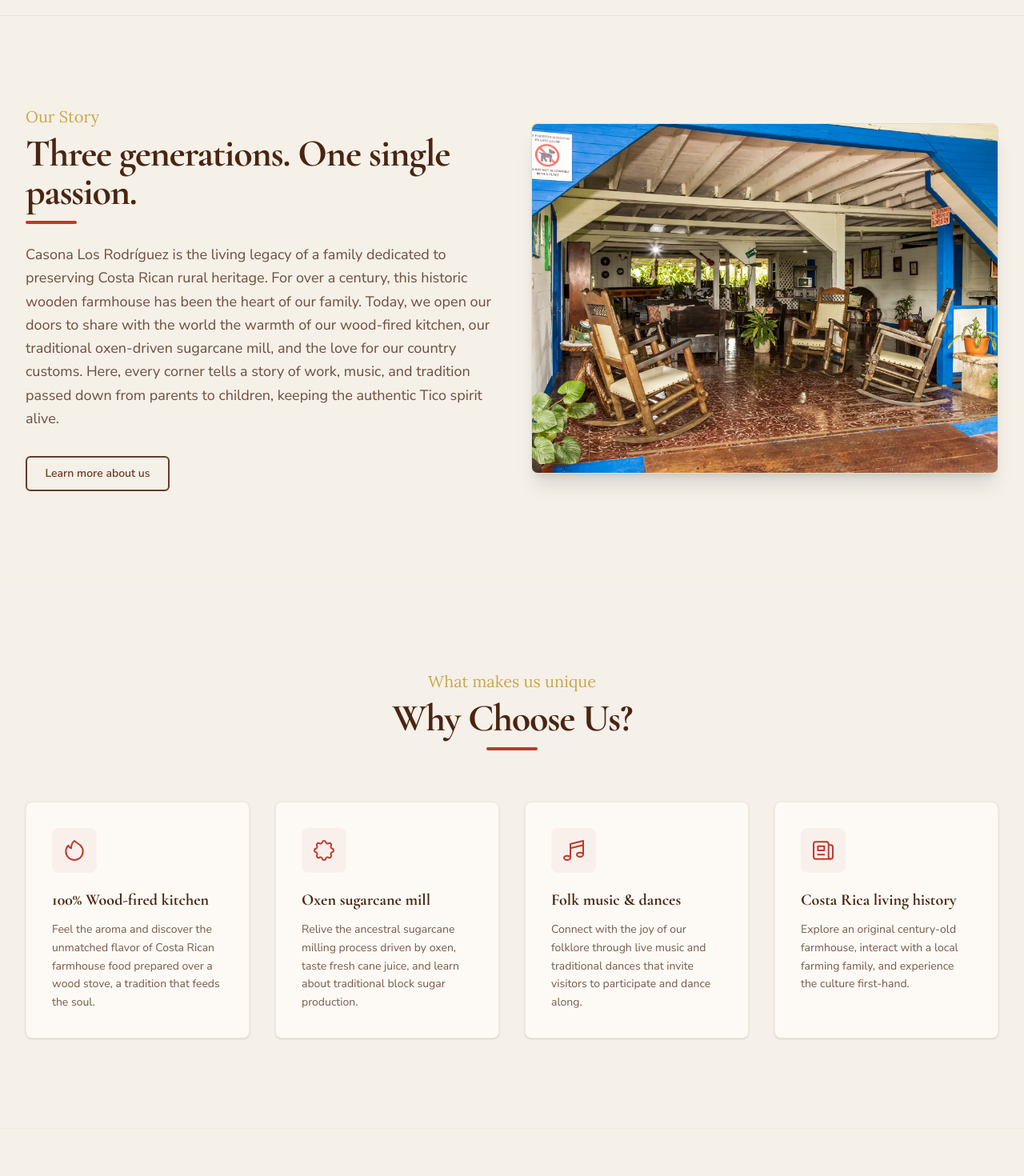
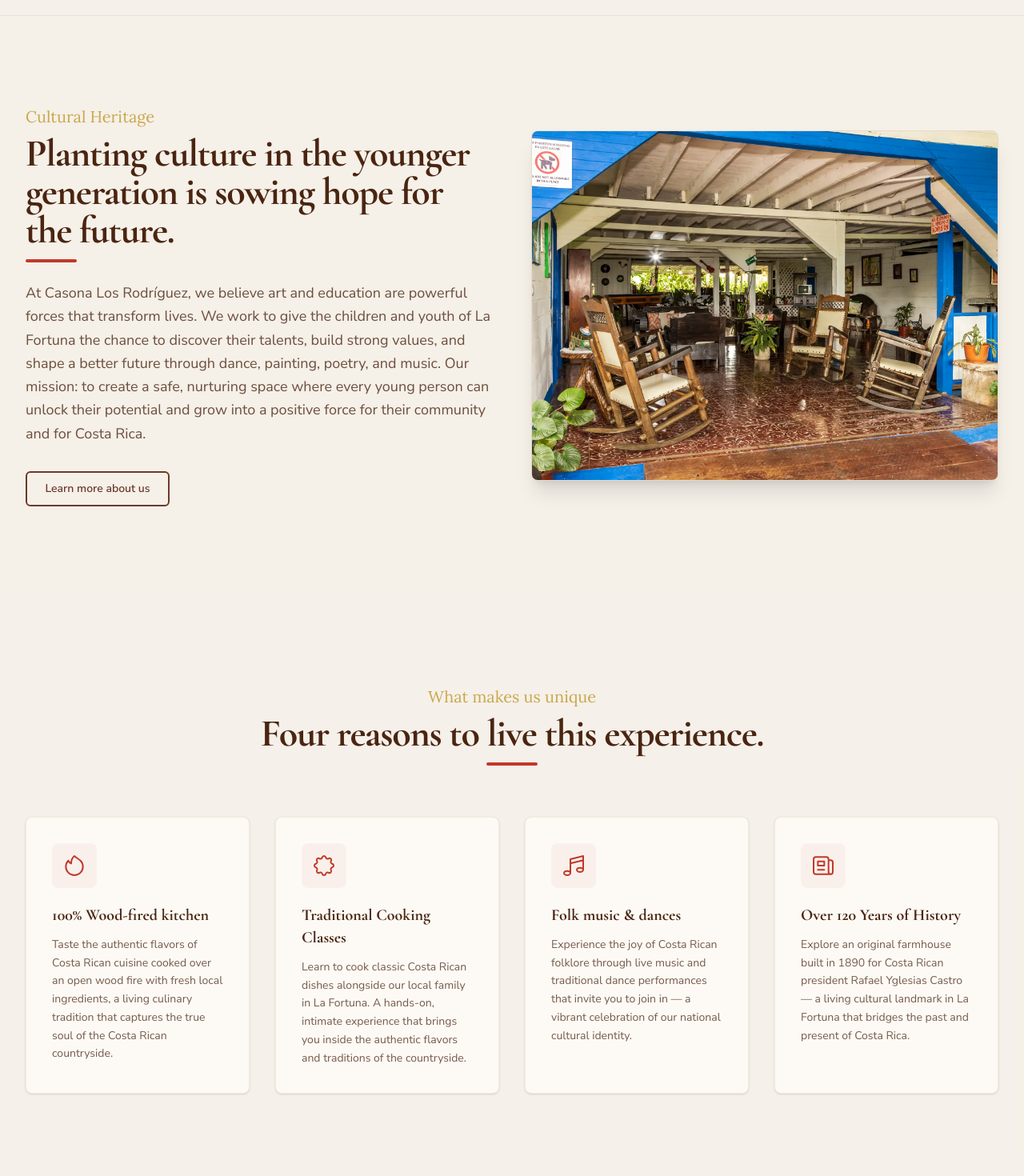
Before and after one commit to hevrasolutions/web-casona-los-rodriguez, a Next.js app: page /en in a window 1280 px wide. Shown: the part 1340-2810 px from the top of the page at 80% size. Built offline with nearby package versions, Linux system fonts and the light colour scheme; no server answers.

Commit message:
modificacion del copy del home

```diff
--- a/src/components/content/StorySection.tsx
+++ b/src/components/content/StorySection.tsx
@@ -12,13 +12,13 @@ interface StorySectionProps {
 export default function StorySection({ locale }: StorySectionProps) {
   const isEs = locale === 'es';
 
-  const title = isEs ? 'Tres generaciones. Una sola pasión.' : 'Three generations. One single passion.';
-  const subtitle = isEs ? 'Nuestra Historia' : 'Our Story';
+  const title = isEs ? 'Sembrar cultura en la juventud es cosechar esperanza para el futuro.' : 'Planting culture in the younger generation is sowing hope for the future.';
+  const subtitle = isEs ? 'Legado Cultural' : 'Cultural Heritage';
   const buttonLabel = isEs ? 'Conócenos más' : 'Learn more about us';
 
   const content = isEs
-    ? 'Casona Los Rodríguez es el legado vivo de una familia dedicada a preservar la herencia rural costarricense. Durante más de un siglo, esta casona de madera ha sido el corazón de nuestra familia. Hoy, abrimos nuestras puertas para compartir con el mundo el calor de nuestra cocina de leña, el funcionamiento de nuestro trapiche tradicional y el amor por nuestras costumbres campesinas. Aquí, cada rincón cuenta una historia de trabajo, música y tradición que ha pasado de padres a hijos, manteniendo vivo el auténtico espíritu tico.'
-    : 'Casona Los Rodríguez is the living legacy of a family dedicated to preserving Costa Rican rural heritage. For over a century, this historic wooden farmhouse has been the heart of our family. Today, we open our doors to share with the world the warmth of our wood-fired kitchen, our traditional oxen-driven sugarcane mill, and the love for our country customs. Here, every corner tells a story of work, music, and tradition passed down from parents to children, keeping the authentic Tico spirit alive.';
+    ? 'En Casona Los Rodríguez creemos que el arte y la educación son herramientas poderosas para transformar vidas. Trabajamos para brindar a los niños y jóvenes de La Fortuna oportunidades de desarrollar sus talentos, fortalecer sus valores y construir un futuro mejor a través de clases de baile, pintura, poesía y música. Nuestra misión: crear un espacio seguro donde cada joven pueda descubrir su potencial y convertirse en un agente de cambio positivo para su comunidad y para Costa Rica.'
+    : 'At Casona Los Rodríguez, we believe art and education are powerful forces that transform lives. We work to give the children and youth of La Fortuna the chance to discover their talents, build strong values, and shape a better future through dance, painting, poetry, and music. Our mission: to create a safe, nurturing space where every young person can unlock their potential and grow into a positive force for their community and for Costa Rica.';
 
   // Word count check
   // ES: 88 words, EN: 83 words. Well under 120 words constraint!
--- a/src/components/content/TrustBar.tsx
+++ b/src/components/content/TrustBar.tsx
@@ -10,8 +10,8 @@ export default function TrustBar({ locale }: TrustBarProps) {
   const isEs = locale === 'es';
 
   const sectionTitle = isEs
-    ? '¿Qué hace que esta experiencia sea única?'
-    : 'What makes this experience unique?';
+    ? 'Una experiencia cultural auténtica, de las pocas que quedan en Costa Rica.'
+    : 'A rare and authentic cultural experience, one of the few left in Costa Rica.';
 
   const items = [
     {
--- a/src/components/content/WhyChooseUs.tsx
+++ b/src/components/content/WhyChooseUs.tsx
@@ -14,8 +14,8 @@ export default function WhyChooseUs({ locale }: WhyChooseUsProps) {
     {
       title: isEs ? 'Cocina 100% a la leña' : '100% Wood-fired kitchen',
       desc: isEs
-        ? 'Sienta el aroma y descubra el sabor inigualable de la comida campesina costarricense preparada al fogón de madera, una tradición que nutre el alma.'
-        : 'Feel the aroma and discover the unmatched flavor of Costa Rican farmhouse food prepared over a wood stove, a tradition that feeds the soul.',
+        ? 'Saboree la auténtica gastronomía costarricense preparada al fogón de leña con ingredientes locales frescos. Una tradición culinaria viva que refleja el verdadero sabor del campo tico.'
+        : 'Taste the authentic flavors of Costa Rican cuisine cooked over an open wood fire with fresh local ingredients, a living culinary tradition that captures the true soul of the Costa Rican countryside.',
       icon: (
         <svg className="w-8 h-8 text-terracotta" fill="none" viewBox="0 0 24 24" stroke="currentColor">
           <path strokeLinecap="round" strokeLinejoin="round" strokeWidth={1.5} d="M17.657 18.657A8 8 0 016.343 7.343S7 9 9 10c0-2 .5-5 2.986-7C14 5 16.09 5.777 17.656 7.343A7.975 7.975 0 0120 13a7.975 7.975 0 01-2.343 5.657z" />
@@ -23,10 +23,10 @@ export default function WhyChooseUs({ locale }: WhyChooseUsProps) {
       ),
     },
     {
-      title: isEs ? 'Trapiche de bueyes' : 'Oxen sugarcane mill',
+      title: isEs ? 'Clases de cocina típica' : 'Traditional Cooking Classes',
       desc: isEs
-        ? 'Reviva el proceso ancestral de molienda de caña impulsado por bueyes, deguste el jugo de caña fresco y aprenda sobre el dulce de tapa tradicional.'
-        : 'Relive the ancestral sugarcane milling process driven by oxen, taste fresh cane juice, and learn about traditional block sugar production.',
+        ? 'Aprenda a preparar platos tradicionales costarricenses junto a nuestra familia en La Fortuna. Una experiencia práctica y auténtica que lo conecta de cerca con la gastronomía del campo.'
+        : 'Learn to cook classic Costa Rican dishes alongside our local family in La Fortuna. A hands-on, intimate experience that brings you inside the authentic flavors and traditions of the countryside.',
       icon: (
         <svg className="w-8 h-8 text-terracotta" fill="none" viewBox="0 0 24 24" stroke="currentColor">
           <path strokeLinecap="round" strokeLinejoin="round" strokeWidth={1.5} d="M10.325 4.317c.426-1.756 2.924-1.756 3.35 0a1.724 1.724 0 002.573 1.066c1.543-.94 3.31.826 2.37 2.37a1.724 1.724 0 001.065 2.572c1.756.426 1.756 2.924 0 3.35a1.724 1.724 0 00-1.066 2.573c.94 1.543-.826 3.31-2.37 2.37a1.724 1.724 0 00-2.572 1.065c-.426 1.756-2.924 1.756-3.35 0a1.724 1.724 0 00-2.573-1.066c-1.543.94-3.31-.826-2.37-2.37a1.724 1.724 0 00-1.065-2.572c-1.756-.426-1.756-2.924 0-3.35a1.724 1.724 0 001.066-2.573c-.94-1.543.826-3.31 2.37-2.37.996.608 2.296.07 2.572-1.065z" />
@@ -36,8 +36,8 @@ export default function WhyChooseUs({ locale }: WhyChooseUsProps) {
     {
       title: isEs ? 'Música y bailes típicos' : 'Folk music & dances',
       desc: isEs
-        ? 'Conéctese con la alegría de nuestro folclor a través de música en vivo y bailes tradicionales que invitan al visitante a participar y bailar.'
-        : 'Connect with the joy of our folklore through live music and traditional dances that invite visitors to participate and dance along.',
+        ? 'Viva la alegría del folclor costarricense con música en vivo y bailes típicos que invitan a participar. Una experiencia cultural que celebra con orgullo la identidad de Costa Rica.'
+        : 'Experience the joy of Costa Rican folklore through live music and traditional dance performances that invite you to join in — a vibrant celebration of our national cultural identity.',
       icon: (
         <svg className="w-8 h-8 text-terracotta" fill="none" viewBox="0 0 24 24" stroke="currentColor">
           <path strokeLinecap="round" strokeLinejoin="round" strokeWidth={1.5} d="M9 19V6l12-3v13M9 19c0 1.105-1.343 2-3 2s-3-.895-3-2 1.343-2 3-2 3 .895 3 2zm12-3c0 1.105-1.343 2-3 2s-3-.895-3-2 1.343-2 3-2 3 .895 3 2zM9 10l12-3" />
@@ -45,10 +45,10 @@ export default function WhyChooseUs({ locale }: WhyChooseUsProps) {
       ),
     },
     {
-      title: isEs ? 'Historia viva de Costa Rica' : 'Costa Rica living history',
+      title: isEs ? 'Más de 120 años de historia' : 'Over 120 Years of History',
       desc: isEs
-        ? 'Explore una casona original de más de un siglo de antigüedad, interactúe con una familia local de agricultores y viva la cultura en primera persona.'
-        : 'Explore an original century-old farmhouse, interact with a local farming family, and experience the culture first-hand.',
+        ? 'Explore una casona original construida en 1890 para el expresidente Rafael Yglesias Castro. Un patrimonio cultural vivo en La Fortuna que conecta el pasado con el presente de Costa Rica.'
+        : 'Explore an original farmhouse built in 1890 for Costa Rican president Rafael Yglesias Castro — a living cultural landmark in La Fortuna that bridges the past and present of Costa Rica.',
       icon: (
         <svg className="w-8 h-8 text-terracotta" fill="none" viewBox="0 0 24 24" stroke="currentColor">
           <path strokeLinecap="round" strokeLinejoin="round" strokeWidth={1.5} d="M19 20H5a2 2 0 01-2-2V6a2 2 0 012-2h10a2 2 0 012 2v1m2 13a2 2 0 01-2-2V7m2 13a2 2 0 002-2V9a2 2 0 00-2-2h-2m-4-3H9M7 16h6M7 8h6v4H7V8z" />
@@ -61,7 +61,7 @@ export default function WhyChooseUs({ locale }: WhyChooseUsProps) {
     <section className="py-20 sm:py-28 bg-cream/40">
       <Container>
         <SectionTitle
-          title={isEs ? '¿Por qué elegirnos?' : 'Why Choose Us?'}
+          title={isEs ? 'Cuatro razones para vivir esta experiencia.' : 'Four reasons to live this experience.'}
           subtitle={isEs ? 'Lo que nos hace únicos' : 'What makes us unique'}
           className="mb-16"
         />
```
